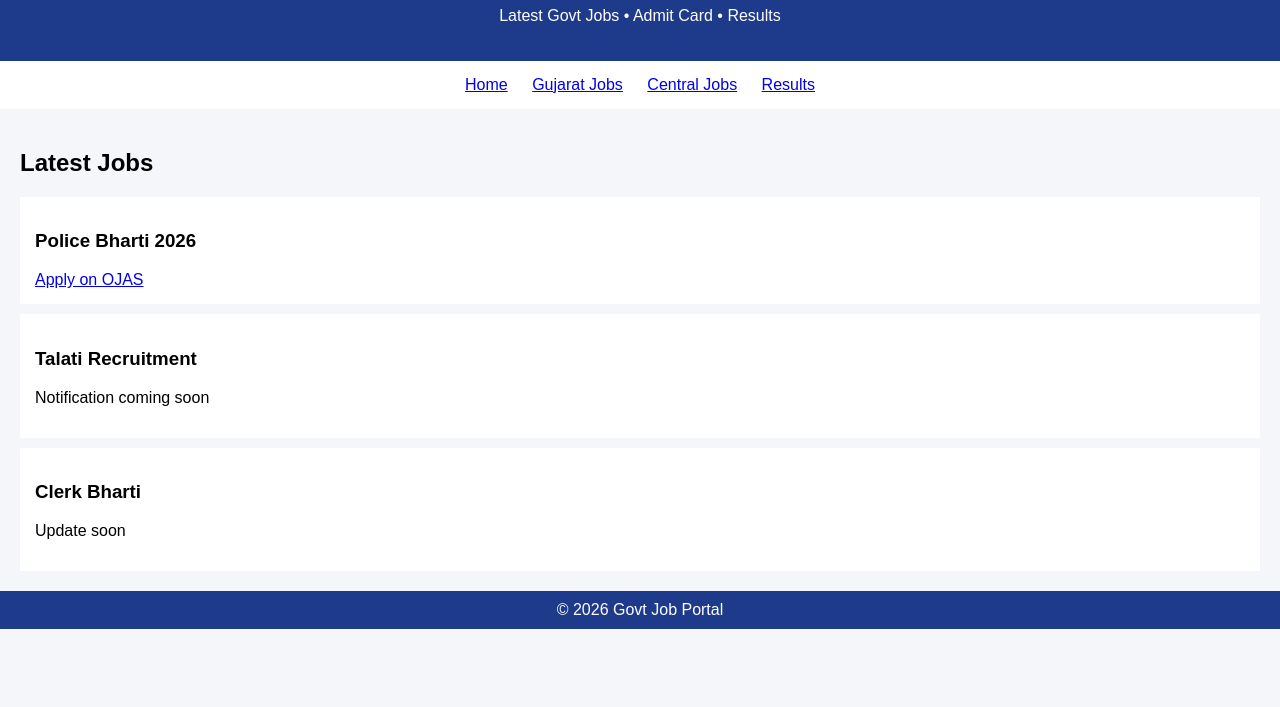
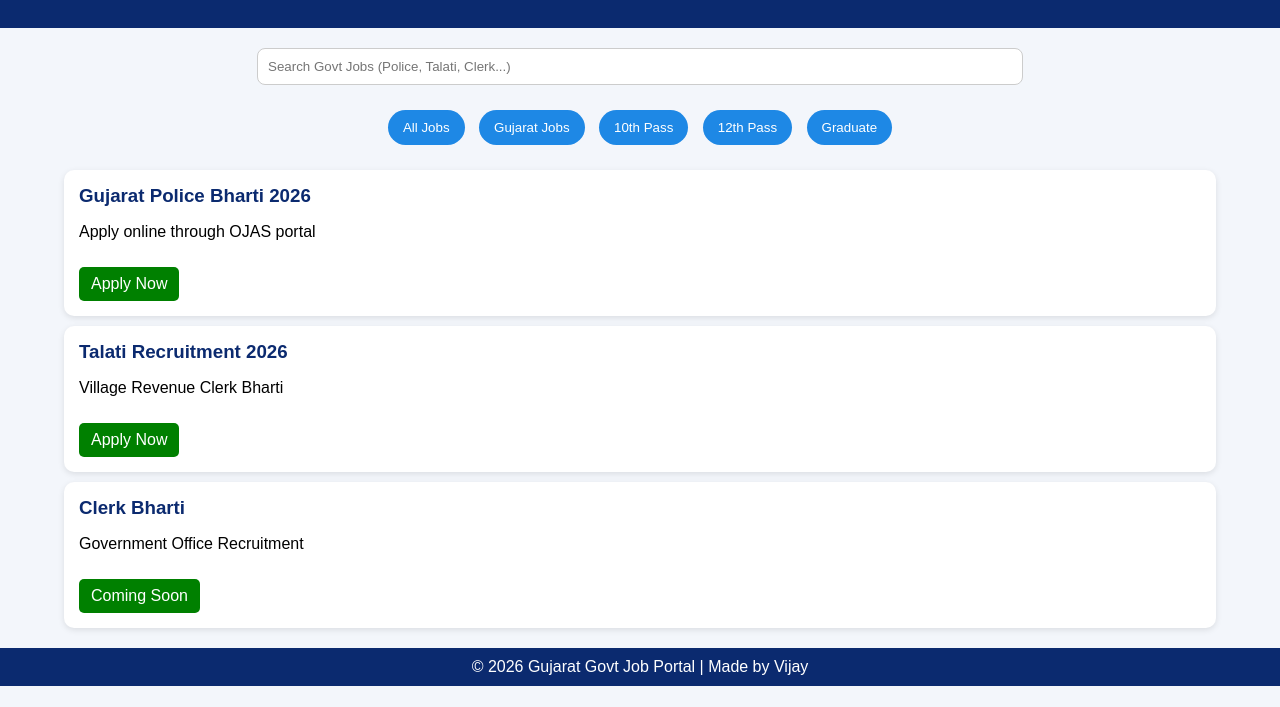
Before and after one commit to vijay315-hub/gov-job-portal, a plain HTML site: page index.html in a window 1280 px wide. Shown: the part 93-800 px from the top of the page. Drawn offline with Linux system fonts and the light colour scheme.

Commit message:
Update index.html

```diff
--- a/index.html
+++ b/index.html
@@ -1,50 +1,153 @@
 <!DOCTYPE html>
-<html>
+<html lang="en">
+
 <head>
-    <title>Gujarat Govt Job Portal</title>
+<meta charset="UTF-8">
+<meta name="viewport" content="width=device-width, initial-scale=1.0">
+<title>Gujarat Govt Job Portal</title>
+
+<style>
+body {
+    margin: 0;
+    font-family: Arial, sans-serif;
+    background: #f3f6fb;
+}
+
+/* HEADER */
+.header {
+    background: #0b2a6f;
+    color: white;
+    padding: 20px;
+    text-align: center;
+}
+
+.header h1 {
+    margin: 0;
+    font-size: 26px;
+}
+
+/* SEARCH BAR */
+.search-box {
+    text-align: center;
+    margin: 20px;
+}
+
+.search-box input {
+    width: 60%;
+    padding: 10px;
+    border-radius: 8px;
+    border: 1px solid #ccc;
+}
+
+/* CATEGORY */
+.categories {
+    text-align: center;
+    margin-bottom: 20px;
+}
+
+.categories button {
+    margin: 5px;
+    padding: 10px 15px;
+    border: none;
+    border-radius: 20px;
+    background: #1e88e5;
+    color: white;
+    cursor: pointer;
+}
+
+.categories button:hover {
+    background: #0b2a6f;
+}
+
+/* JOB CARDS */
+.container {
+    width: 90%;
+    margin: auto;
+}
+
+.card {
+    background: white;
+    padding: 15px;
+    margin: 10px 0;
+    border-radius: 10px;
+    box-shadow: 0 2px 6px rgba(0,0,0,0.1);
+}
+
+.card h3 {
+    margin: 0;
+    color: #0b2a6f;
+}
+
+.apply-btn {
+    display: inline-block;
+    margin-top: 10px;
+    padding: 8px 12px;
+    background: green;
+    color: white;
+    text-decoration: none;
+    border-radius: 5px;
+}
+
+/* FOOTER */
+.footer {
+    background: #0b2a6f;
+    color: white;
+    text-align: center;
+    padding: 10px;
+    margin-top: 20px;
+}
+</style>
+
 </head>
 
-<body style="font-family: Arial; margin:0; background:#f4f6f9;">
+<body>
 
-<!-- Header -->
-<div style="background:#1e3a8a; color:white; padding:20px; text-align:center;">
+<!-- HEADER -->
+<div class="header">
     <h1>Gujarat Government Job Portal</h1>
-    <p>Latest Govt Jobs • Admit Card • Results</p>
+    <p>OJAS Style Job Updates | Admit Card | Results</p>
 </div>
 
-<!-- Menu -->
-<div style="background:#ffffff; padding:15px; text-align:center;">
-    <a href="#" style="margin:10px;">Home</a>
-    <a href="#" style="margin:10px;">Gujarat Jobs</a>
-    <a href="#" style="margin:10px;">Central Jobs</a>
-    <a href="#" style="margin:10px;">Results</a>
+<!-- SEARCH -->
+<div class="search-box">
+    <input type="text" placeholder="Search Govt Jobs (Police, Talati, Clerk...)">
 </div>
 
-<!-- Content -->
-<div style="padding:20px;">
-
-<h2>Latest Jobs</h2>
-
-<div style="background:white; padding:15px; margin-bottom:10px;">
-    <h3>Police Bharti 2026</h3>
-    <a href="https://ojas.gujarat.gov.in" target="_blank">Apply on OJAS</a>
+<!-- CATEGORY -->
+<div class="categories">
+    <button>All Jobs</button>
+    <button>Gujarat Jobs</button>
+    <button>10th Pass</button>
+    <button>12th Pass</button>
+    <button>Graduate</button>
 </div>
 
-<div style="background:white; padding:15px; margin-bottom:10px;">
-    <h3>Talati Recruitment</h3>
-    <p>Notification coming soon</p>
-</div>
+<!-- JOB LIST -->
+<div class="container">
 
-<div style="background:white; padding:15px;">
-    <h3>Clerk Bharti</h3>
-    <p>Update soon</p>
-</div>
+    <div class="card">
+        <h3>Gujarat Police Bharti 2026</h3>
+        <p>Apply online through OJAS portal</p>
+        <a class="apply-btn" href="https://ojas.gujarat.gov.in" target="_blank">Apply Now</a>
+    </div>
+
+    <div class="card">
+        <h3>Talati Recruitment 2026</h3>
+        <p>Village Revenue Clerk Bharti</p>
+        <a class="apply-btn" href="https://ojas.gujarat.gov.in" target="_blank">Apply Now</a>
+    </div>
+
+    <div class="card">
+        <h3>Clerk Bharti</h3>
+        <p>Government Office Recruitment</p>
+        <a class="apply-btn" href="#">Coming Soon</a>
+    </div>
 
 </div>
 
-<!-- Footer -->
-<div style="background:#1e3a8a; color:white; text-align:center; padding:10px;">
-    © 2026 Govt Job Portal
+<!-- FOOTER -->
+<div class="footer">
+    © 2026 Gujarat Govt Job Portal | Made by Vijay
 </div>
 
 </body>
```
